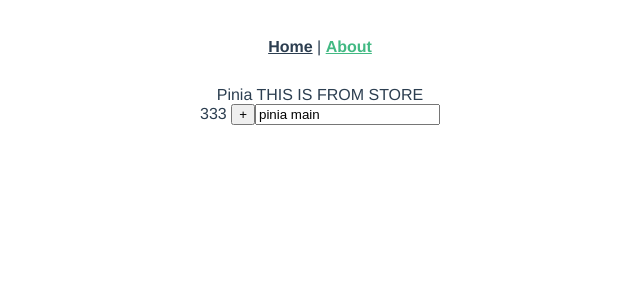
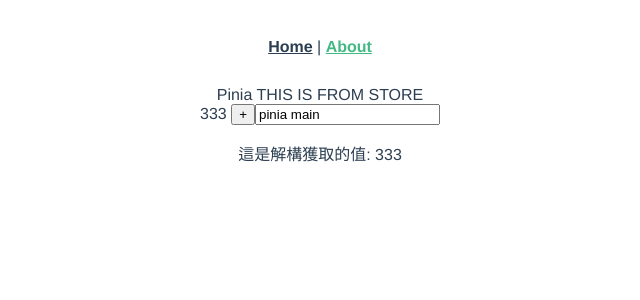
Before and after one commit to naikyding/vue-demo, a Vue app in the folder vue2/vue2-pinia/: page /#/about in a window 1280 px wide. Shown: the top 300 px of the page, without its empty margins (320-960 px from the left). Built offline with nearby package versions, Linux system fonts and the light colour scheme.

Commit message:
feat: computed 獲取 state

```diff
--- a/vue2/vue2-pinia/src/views/About.vue
+++ b/vue2/vue2-pinia/src/views/About.vue
@@ -8,6 +8,8 @@
     <button> + </button>
 
     <input type="text" v-model="piniaStore.title">
+
+    <p>這是解構獲取的值: {{ count }}</p>
     </div>
   </div>
 </template>
@@ -22,6 +24,9 @@
     const stateData = computed(() => store.state.data)
 
     const piniaStore = useStore()
+
+    // computed 獲取 state (響應)
+    const count = computed(() => piniaStore.count)
 
     // 修改方式一:
     piniaStore.count = 111
@@ -44,8 +49,8 @@
     return {
       title: 'Pinia',
       stateData,
-      piniaStore
-
+      piniaStore,
+      count
     }
   }
 }
```
